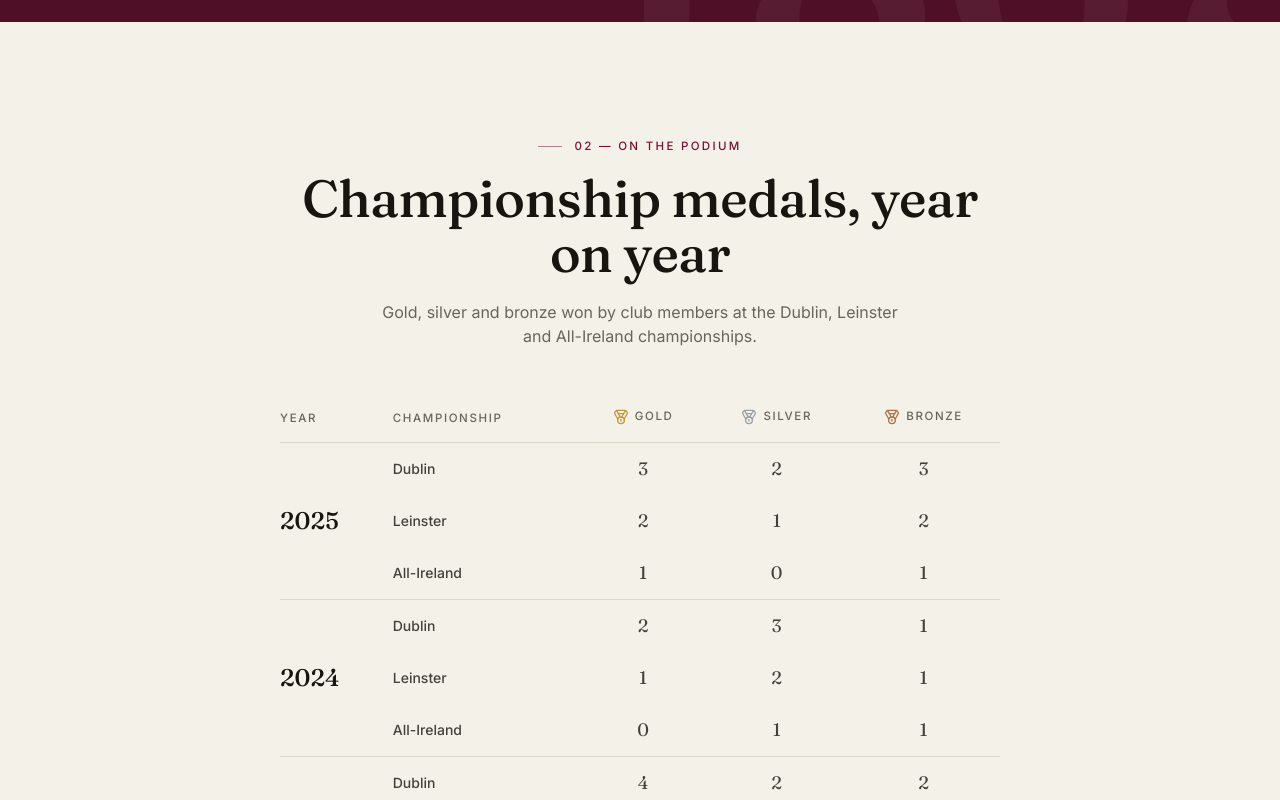
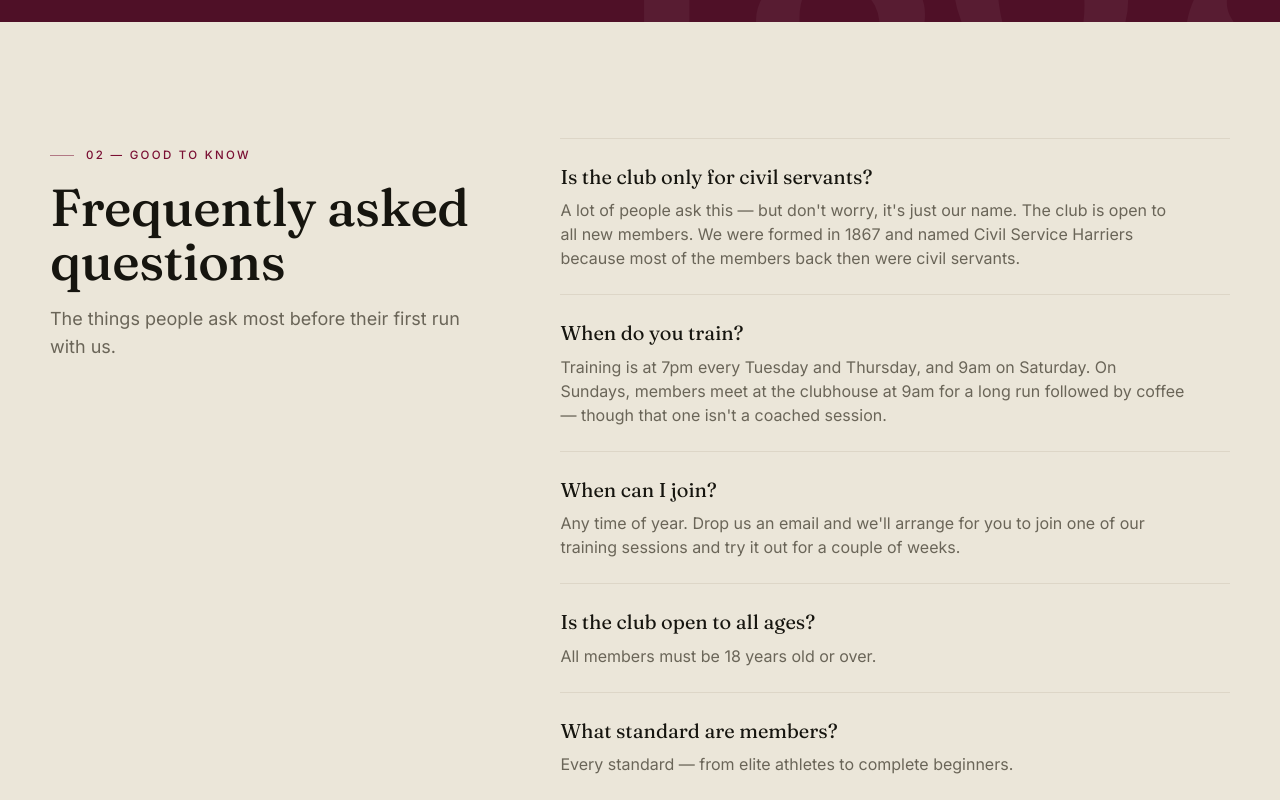
Before and after one commit to JayBowen/cshac, a React (Vite) app: page / in a window 1280 px wide. Shown: the part 2120-2920 px from the top of the page. Built offline with nearby package versions, Linux system fonts and the light colour scheme.

Commit message:
Remove medals section

```diff
--- a/index.html
+++ b/index.html
@@ -8,8 +8,30 @@
       name="description"
       content="Civil Service Harriers — founded 1867, Ireland's oldest athletic club. Running out of the Phoenix Park, Dublin."
     />
-    <!-- TODO(polish): add Open Graph / Twitter card meta (og:title, og:description, og:image, twitter:card)
-         so shared links show a rich preview. Needs a hosted share image (e.g. the group photo). -->
+    <!-- Open Graph / Twitter card — controls the preview shown when the link is shared
+         (WhatsApp, iMessage, Facebook, Slack, X, …). og:url and og:image must be absolute
+         because the sharing app fetches them from its own servers, and Vite does not rewrite
+         meta content for the /cshac/ base path — so these are hardcoded to the Pages URL.
+         TODO(polish): swap og:image for a dedicated ~1200×630 share image when one exists. -->
+    <meta property="og:type" content="website" />
+    <meta property="og:site_name" content="Civil Service Harriers AC" />
+    <meta property="og:title" content="Civil Service Harriers AC" />
+    <meta
+      property="og:description"
+      content="Ireland's oldest athletic club — founded 1867, running out of the Phoenix Park, Dublin."
+    />
+    <meta property="og:url" content="https://jaybowen.github.io/cshac/" />
+    <meta property="og:image" content="https://jaybowen.github.io/cshac/crest.png" />
+    <meta property="og:image:width" content="512" />
+    <meta property="og:image:height" content="512" />
+    <meta property="og:image:alt" content="Civil Service Harriers crest" />
+    <meta name="twitter:card" content="summary" />
+    <meta name="twitter:title" content="Civil Service Harriers AC" />
+    <meta
+      name="twitter:description"
+      content="Ireland's oldest athletic club — founded 1867, running out of the Phoenix Park, Dublin."
+    />
+    <meta name="twitter:image" content="https://jaybowen.github.io/cshac/crest.png" />
     <link rel="preconnect" href="https://fonts.googleapis.com" />
     <link rel="preconnect" href="https://fonts.gstatic.com" crossorigin />
     <link
--- a/src/components/Faq.jsx
+++ b/src/components/Faq.jsx
@@ -38,7 +38,7 @@ export default function Faq() {
         data-reveal
       >
         <div>
-          <Overline>03 — Good to know</Overline>
+          <Overline>02 — Good to know</Overline>
           <h2 className="display-2 mt-4">Frequently asked questions</h2>
           <p className="mt-4 text-lg text-muted-foreground">
             The things people ask most before their first run with us.
--- a/src/components/Medals.jsx
+++ /dev/null
@@ -1,96 +0,0 @@
-import { Medal } from "lucide-react"
-import { Overline } from "@/components/Brand"
-import { medalYears } from "@/data"
-
-const CHAMPIONSHIPS = [
-  { key: "dublin", label: "Dublin" },
-  { key: "leinster", label: "Leinster" },
-  { key: "allIreland", label: "All-Ireland" },
-]
-
-// Medal-tier colours for the gold/silver/bronze icons.
-const TIERS = [
-  { key: "gold", label: "Gold", color: "#c19a3e" },
-  { key: "silver", label: "Silver", color: "#9aa0a6" },
-  { key: "bronze", label: "Bronze", color: "#b07242" },
-]
-
-export default function Medals() {
-  return (
-    <section id="medals" className="section-pad">
-      <div className="wrap">
-        <div className="mx-auto max-w-[720px] text-center" data-reveal>
-          <div className="flex justify-center">
-            <Overline>02 — On the podium</Overline>
-          </div>
-          <h2 className="display-2 mt-4 font-serif">Championship medals, year on year</h2>
-          <p className="mx-auto mt-5 max-w-[52ch] text-muted-foreground">
-            Gold, silver and bronze won by club members at the Dublin, Leinster and All-Ireland
-            championships.
-          </p>
-        </div>
-
-        <div className="mx-auto mt-12 max-w-[720px] overflow-x-auto" data-reveal>
-          <table className="w-full border-collapse">
-            <caption className="sr-only">
-              Championship medals won by Civil Service Harriers members, by year, championship and
-              medal type
-            </caption>
-            <thead>
-              <tr className="border-b border-border text-[0.72rem] uppercase tracking-[0.14em] text-muted-foreground">
-                <th scope="col" className="py-3 pr-4 text-left font-medium">
-                  Year
-                </th>
-                <th scope="col" className="py-3 pr-4 text-left font-medium">
-                  Championship
-                </th>
-                {TIERS.map((t) => (
-                  <th key={t.key} scope="col" className="px-3 py-3 font-medium">
-                    <span className="inline-flex items-center justify-center gap-1.5">
-                      <Medal className="size-4" style={{ color: t.color }} aria-hidden="true" />
-                      <span className="sr-only sm:not-sr-only">{t.label}</span>
-                    </span>
-                  </th>
-                ))}
-              </tr>
-            </thead>
-            {medalYears.map((y, yi) => (
-              <tbody key={y.year}>
-                {CHAMPIONSHIPS.map((c, ci) => (
-                  <tr
-                    key={c.key}
-                    className={ci === 0 && yi > 0 ? "border-t border-border" : undefined}
-                  >
-                    {ci === 0 ? (
-                      <th
-                        scope="rowgroup"
-                        rowSpan={CHAMPIONSHIPS.length}
-                        className="py-4 pr-4 text-left align-middle font-serif text-2xl font-medium"
-                      >
-                        {y.year}
-                      </th>
-                    ) : null}
-                    <th
-                      scope="row"
-                      className="py-3 pr-4 text-left text-sm font-medium text-foreground/80"
-                    >
-                      {c.label}
-                    </th>
-                    {TIERS.map((t) => (
-                      <td
-                        key={t.key}
-                        className="px-3 py-3 text-center font-serif text-lg tabular-nums text-foreground/80"
-                      >
-                        {y[c.key]?.[t.key] ?? 0}
-                      </td>
-                    ))}
-                  </tr>
-                ))}
-              </tbody>
-            ))}
-          </table>
-        </div>
-      </div>
-    </section>
-  )
-}
--- a/src/data.js
+++ b/src/data.js
@@ -3,49 +3,6 @@ export const stats = [
   { n: "1867", l: "The year we were founded" },
   { n: "159", l: "Years, and counting" },
   { n: "Phoenix Park", l: "Home since day one" },
-]
-
-// Championship medals for the home-page "On the podium" section: gold / silver /
-// bronze won by club members at each championship level, most recent year first.
-// TODO(launch): every count below is a PLACEHOLDER — replace with the club's real
-// Dublin / Leinster / All-Ireland medal counts (and update the years). The section
-// reads these numbers straight from here.
-export const medalYears = [
-  {
-    year: 2025,
-    dublin: { gold: 3, silver: 2, bronze: 3 },
-    leinster: { gold: 2, silver: 1, bronze: 2 },
-    allIreland: { gold: 1, silver: 0, bronze: 1 },
-    placeholder: true,
-  },
-  {
-    year: 2024,
-    dublin: { gold: 2, silver: 3, bronze: 1 },
-    leinster: { gold: 1, silver: 2, bronze: 1 },
-    allIreland: { gold: 0, silver: 1, bronze: 1 },
-    placeholder: true,
-  },
-  {
-    year: 2023,
-    dublin: { gold: 4, silver: 2, bronze: 2 },
-    leinster: { gold: 2, silver: 1, bronze: 0 },
-    allIreland: { gold: 1, silver: 0, bronze: 0 },
-    placeholder: true,
-  },
-  {
-    year: 2022,
-    dublin: { gold: 2, silver: 1, bronze: 2 },
-    leinster: { gold: 1, silver: 1, bronze: 0 },
-    allIreland: { gold: 0, silver: 1, bronze: 1 },
-    placeholder: true,
-  },
-  {
-    year: 2021,
-    dublin: { gold: 1, silver: 2, bronze: 1 },
-    leinster: { gold: 0, silver: 1, bronze: 1 },
-    allIreland: { gold: 0, silver: 0, bronze: 0 },
-    placeholder: true,
-  },
 ]
 
 // Timeline for the History page. Sourced from the club's own history page
--- a/src/pages/Home.jsx
+++ b/src/pages/Home.jsx
@@ -1,7 +1,6 @@
 import Hero from "@/components/Hero"
 import TrainWithUs from "@/components/TrainWithUs"
 import Heritage from "@/components/Heritage"
-import Medals from "@/components/Medals"
 import Faq from "@/components/Faq"
 import JoinBanner from "@/components/JoinBanner"
 import { useScrollReveal } from "@/lib/useScrollReveal"
@@ -13,7 +12,6 @@ export default function Home() {
       <Hero />
       <TrainWithUs />
       <Heritage />
-      <Medals />
       <Faq />
       <JoinBanner />
     </>
```
